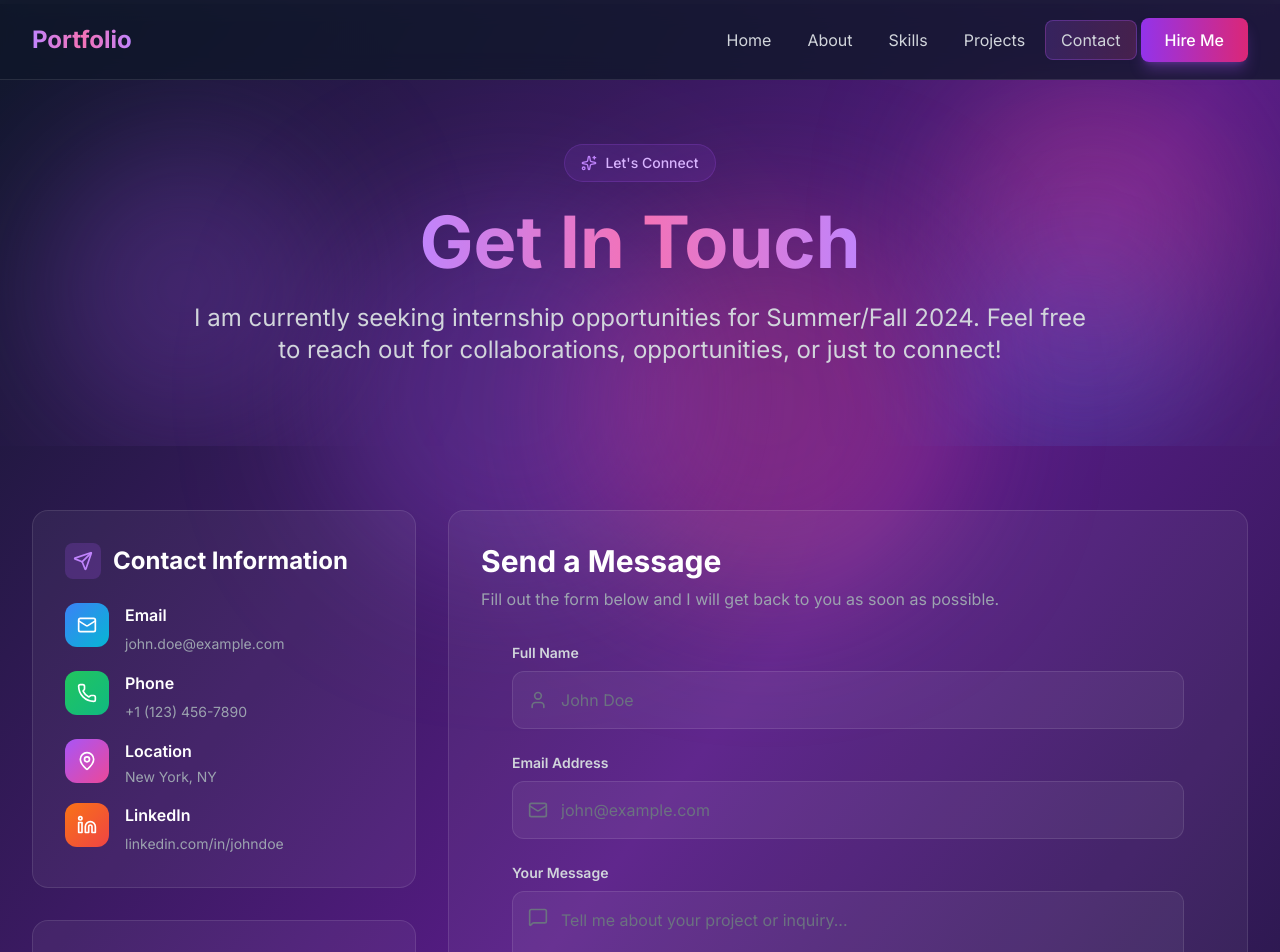
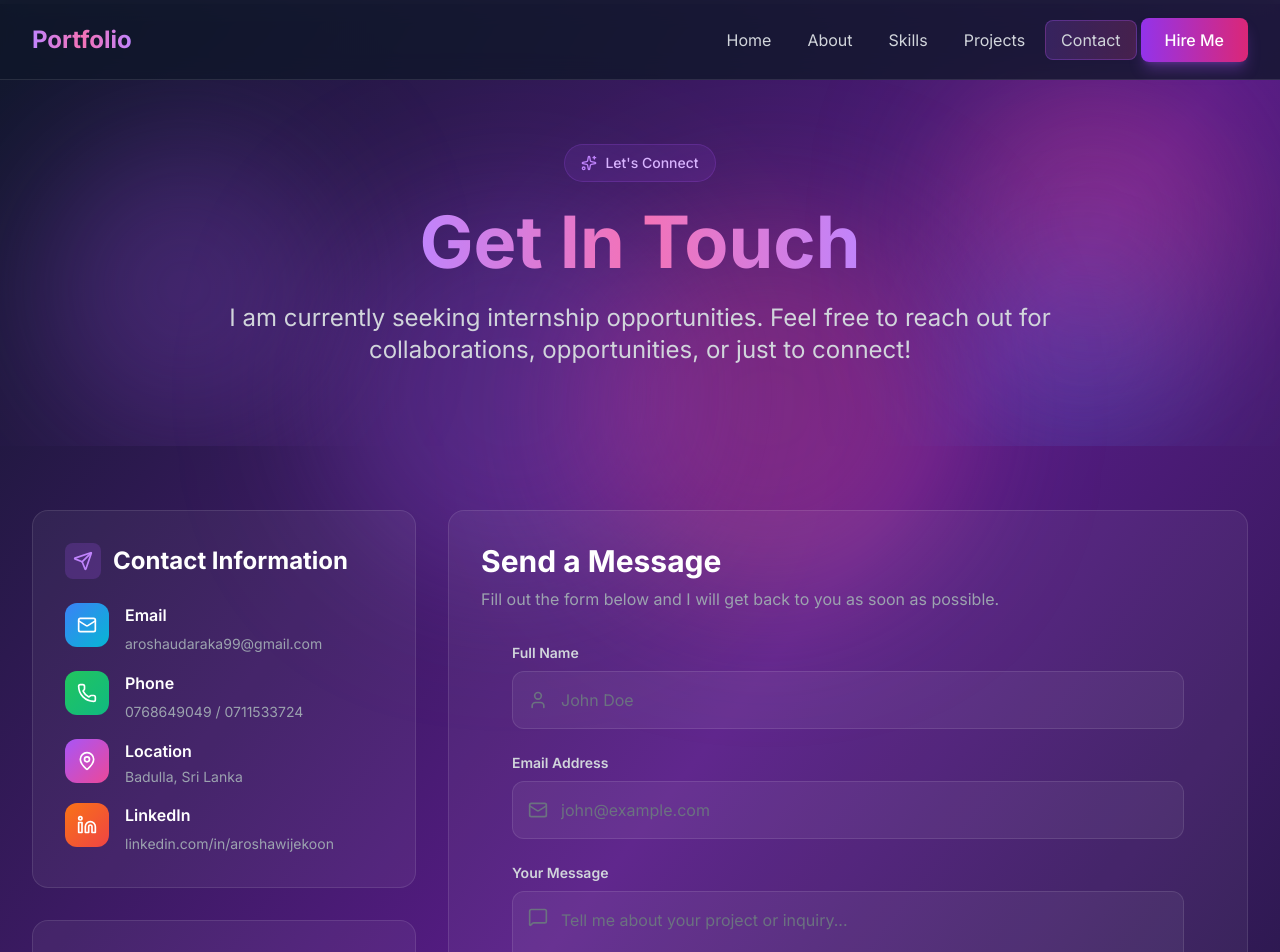
Before and after one commit to arosha-w/Portfolio-arosha, a React app in the folder frontend/: page /contact in a window 1280 px wide. Shown: the top 952 px of the page. Built offline with nearby package versions, Linux system fonts and the light colour scheme; the HTML template or start-up script is replaced by a standard one.

Commit message:
add changers in contact

```diff
--- a/frontend/src/pages/Contact.jsx
+++ b/frontend/src/pages/Contact.jsx
@@ -7,36 +7,36 @@ const Contact = () => {
     {
       icon: Mail,
       title: 'Email',
-      value: 'john.doe@example.com',
-      link: 'mailto:john.doe@example.com',
+      value: 'aroshaudaraka99@gmail.com',
+      link: 'mailto:aroshaudaraka99@gmail.com',
       color: 'from-blue-500 to-cyan-500'
     },
     {
       icon: Phone,
       title: 'Phone',
-      value: '+1 (123) 456-7890',
-      link: 'tel:+11234567890',
+      value: '0768649049 / 0711533724',
+      link: 'tel:0768649049/0711533724',
       color: 'from-green-500 to-emerald-500'
     },
     {
       icon: MapPin,
       title: 'Location',
-      value: 'New York, NY',
+      value: 'Badulla, Sri Lanka',
       link: null,
       color: 'from-purple-500 to-pink-500'
     },
     {
       icon: Linkedin,
       title: 'LinkedIn',
-      value: 'linkedin.com/in/johndoe',
-      link: 'https://linkedin.com/in/johndoe',
+      value: 'linkedin.com/in/aroshawijekoon',
+      link: 'https://linkedin.com/in/aroshawijekoon',
       color: 'from-orange-500 to-red-500'
     }
   ];
 
   const availability = [
     'Open to internship opportunities',
-    'Available for freelance projects',
+    'Available for projects',
     'Remote or on-site positions'
   ];
 
@@ -65,7 +65,7 @@ const Contact = () => {
             </h1>
 
             <p className="text-xl md:text-2xl text-gray-300 max-w-4xl mx-auto leading-relaxed">
-              I am currently seeking internship opportunities for Summer/Fall 2024.
+              I am currently seeking internship opportunities.
               Feel free to reach out for collaborations, opportunities, or just to connect!
             </p>
           </div>
```
